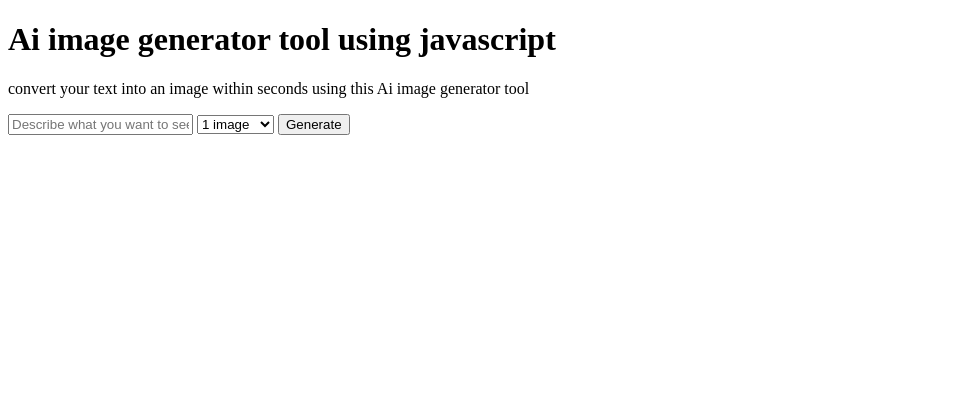
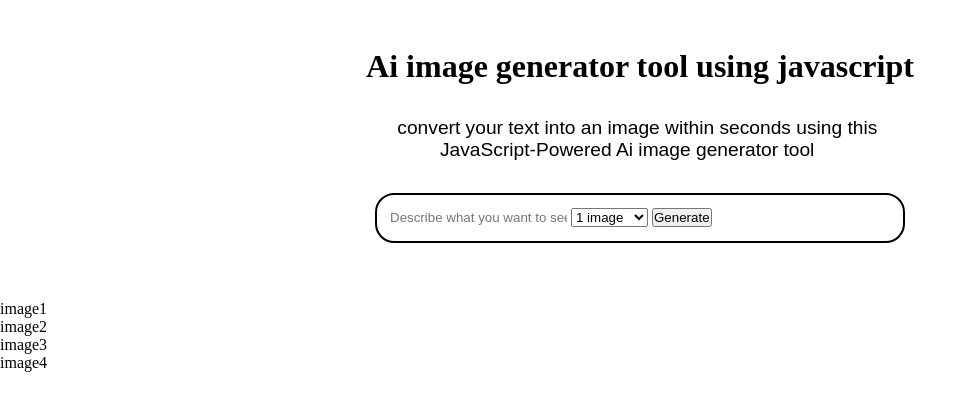
Before and after one commit to suman-hessa/Image-Generator, a plain HTML site: page index.html in a window 1280 px wide. Shown: the whole page, without its empty margins (0-977 px from the left). Drawn offline with Linux system fonts and the light colour scheme.

Commit message:
html and css modification

```diff
--- a/index.html
+++ b/index.html
@@ -4,12 +4,14 @@
     <meta charset="UTF-8">
     <meta name="viewport" content="width=device-width, initial-scale=1.0">
     <title>Ai image generator</title>
+    <link rel="stylesheet" href="style.css">
 </head>
 <body>
     <header>
         <div id="container">
             <h1>Ai image generator tool using javascript</h1>
-            <p>convert your text into an image within seconds using this Ai image generator tool</p>
+            <pre>convert your text into an image within seconds using this
+        JavaScript-Powered Ai image generator tool</pre>
             <div id="search">
                 <input type="text" placeholder="Describe what you want to see">
                 <select name="number" id="dropdown">
@@ -25,10 +27,10 @@
      <section>
         <main>
             <div id="images">
-                <div class="image1"></div>
-                <div class="image2"></div>
-                <div class="image3"></div>
-                <div class="image4"></div>
+                <div id="box" class="image1">image1</div>
+                <div id="box" class="image2">image2</div>
+                <div id="box" class="image3">image3</div>
+                <div id="box" class="image4">image4</div>
             </div>
         </main>
      </section>
--- a/style.css
+++ b/style.css
@@ -0,0 +1,35 @@
+*{
+    margin: 0;
+    padding: 0;
+    border: border-box;
+}
+
+#container{
+    height: 300px;
+    width: 100vw;
+    display: flex;
+    flex-direction: column;
+    align-items: center;
+}
+
+#container h1{
+    margin-top: 3rem;
+}
+
+#container pre{
+    margin: 2rem 0;
+    font-size: 1.2rem;
+    font-family: Arial, Helvetica, sans-serif;
+}
+
+#search {
+    height : 20px;
+    width: 500px;
+    border: 2px solid black;
+    border-radius: 1.2rem;
+    padding: 0.8rem;
+}
+
+#search input{
+    border: none;
+}
```
